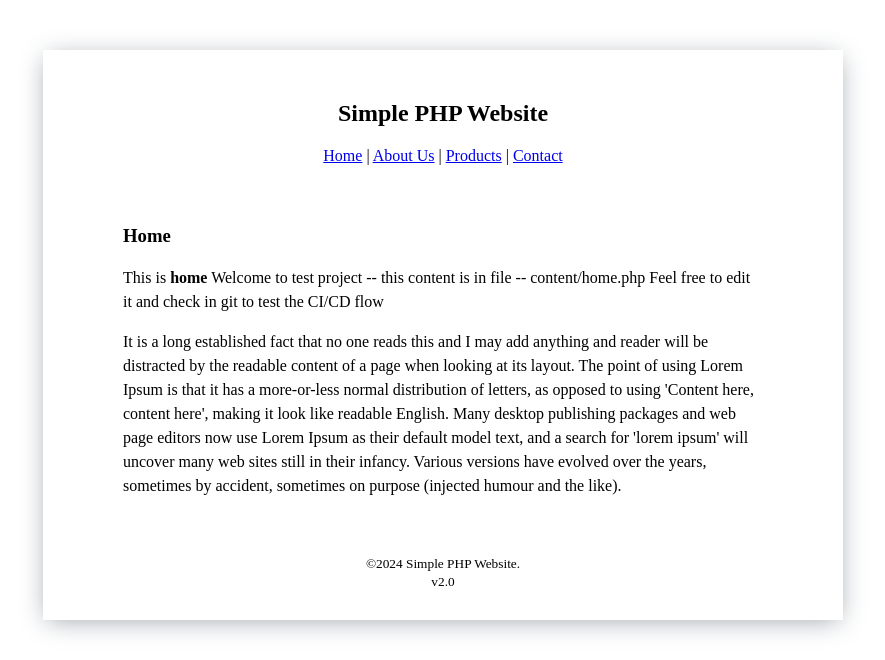
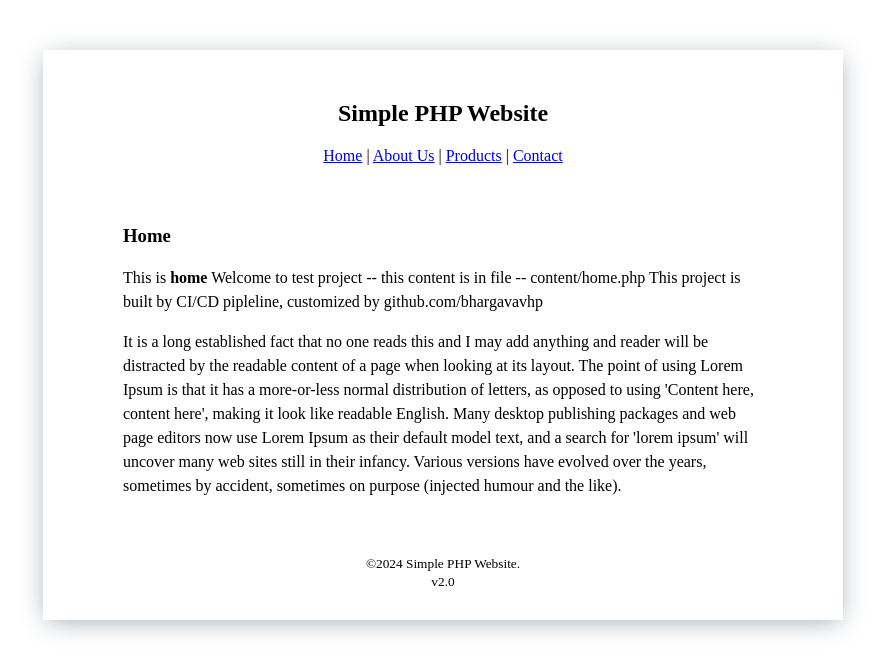
Before and after one commit to bhargavavhp/demo-repo, a PHP site: page / in a window 1280 px wide. Shown: the top 660 px of the page, without its empty margins (197-1082 px from the left). Run offline with PHP 8.4, Linux system fonts and the light colour scheme.

Commit message:
Update home.php

```diff
--- a/php-website/php/content/home.php
+++ b/php-website/php/content/home.php
@@ -1,3 +1,3 @@
 <p>This is <b>home</b> Welcome to test project -- this content is in file -- content/home.php
-Feel free to edit it and check in git to test the CI/CD flow</p>
+This project is built by CI/CD pipleline, customized by github.com/bhargavavhp</p>
 </p>It is a long established fact that no one reads this and I may add anything and reader will be distracted by the readable content of a page when looking at its layout. The point of using Lorem Ipsum is that it has a more-or-less normal distribution of letters, as opposed to using 'Content here, content here', making it look like readable English. Many desktop publishing packages and web page editors now use Lorem Ipsum as their default model text, and a search for 'lorem ipsum' will uncover many web sites still in their infancy. Various versions have evolved over the years, sometimes by accident, sometimes on purpose (injected humour and the like).</p>
```
